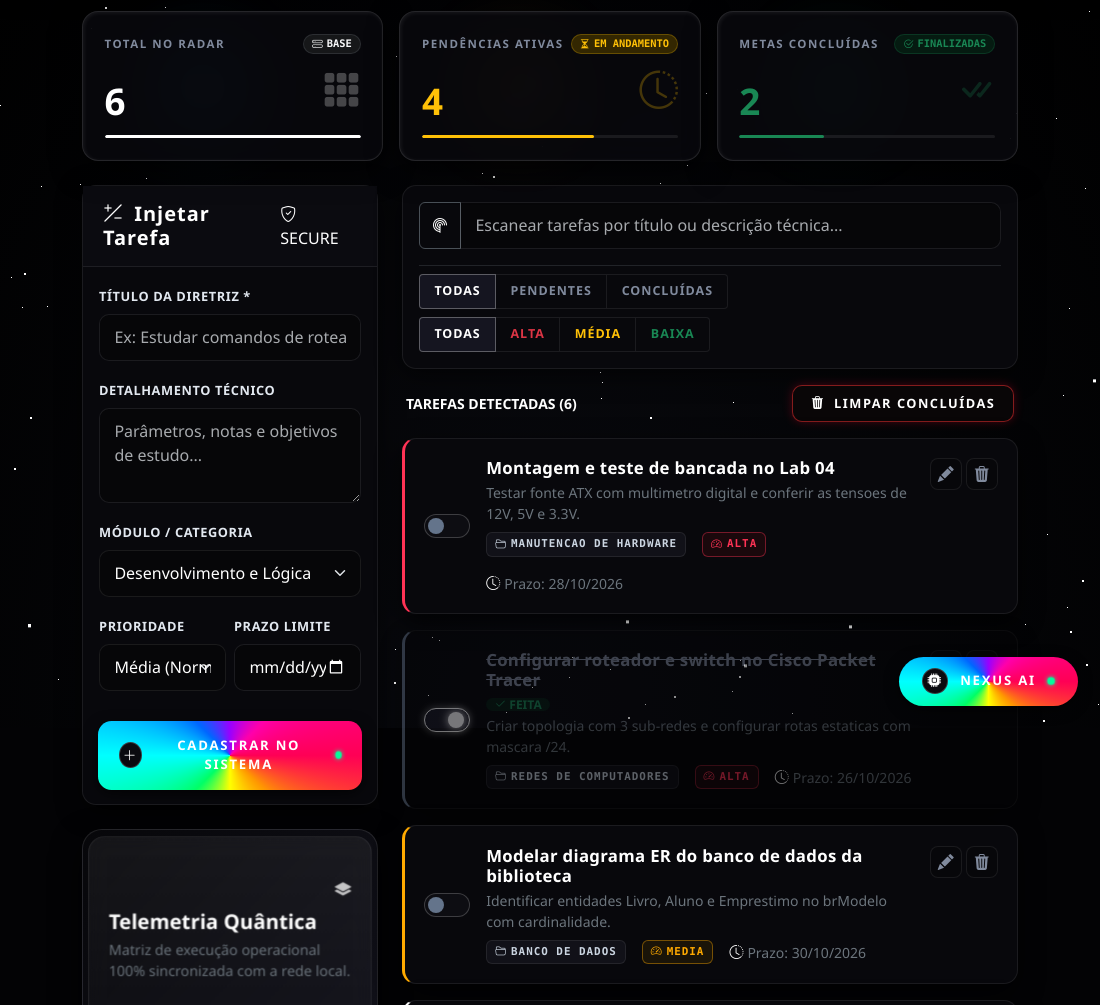
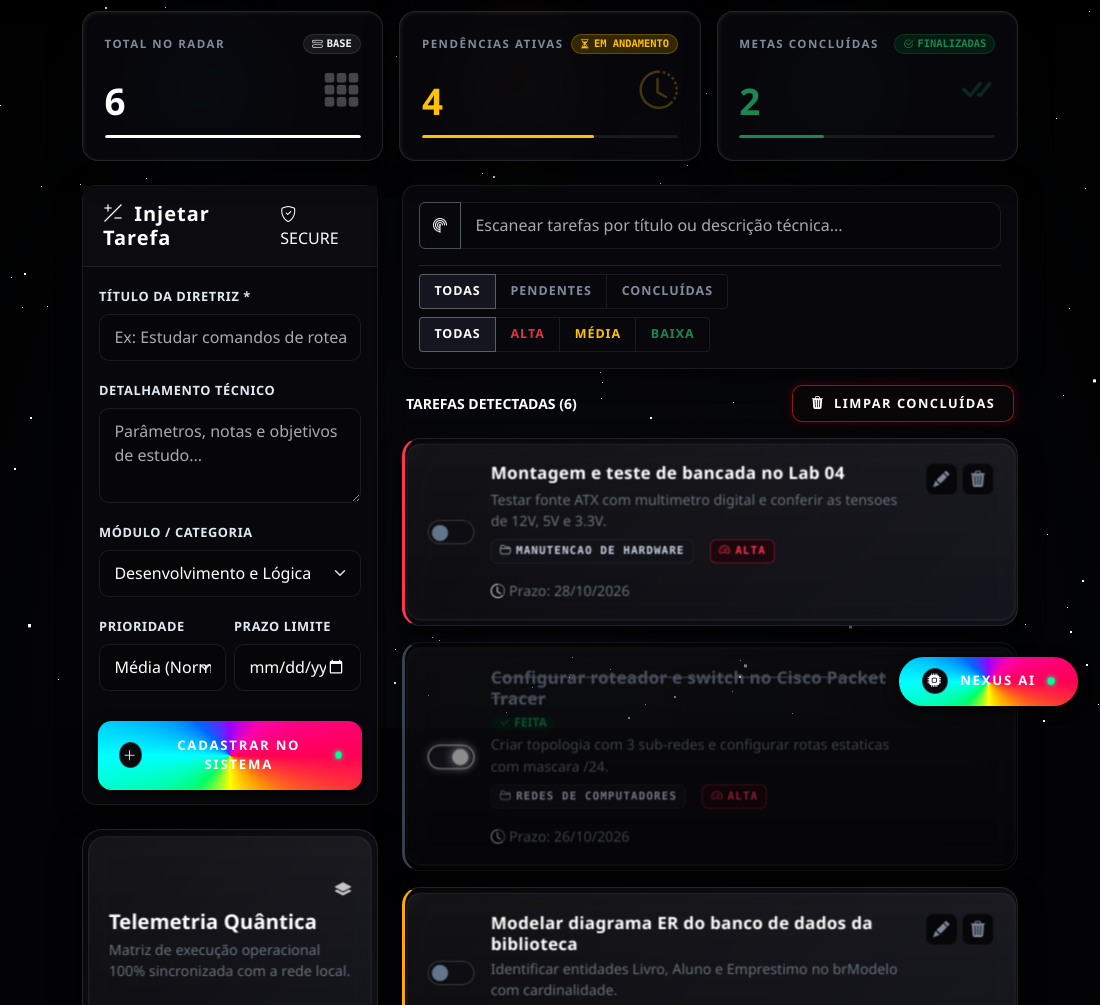
Before and after one commit to ithalo098/teste, an Electron app: page index.html in a window 1100 px wide. Shown: the part 72-1077 px from the top of the page. Drawn offline with nearby package versions, Linux system fonts and the light colour scheme.

Commit message:
coloquei o estilo de card 3d em todas as atividades

```diff
--- a/css/styles.css
+++ b/css/styles.css
@@ -437,44 +437,83 @@ main,
 }
 
 /* ==============================================================
-   4. CARDS DE TAREFAS NECROMANCER (PRETO E BRANCO)
+   4. CARDS DE TAREFAS 3D GLASSMORPHISM (SMIT-PRAJAPATI/SMART-LIGER-5)
+   Card 3D Interativo com Profundidade em Camadas (Telemetria Quântica)
    ============================================================== */
-.card-item-tarefa {
-  background: var(--bg-card) !important;
-  border: 1px solid var(--border-subtle) !important;
-  border-radius: 14px;
-  position: relative;
-  overflow: hidden;
-  box-shadow: 0 8px 24px rgba(0, 0, 0, 0.7);
-  transition: all 0.25s ease;
-  padding: 1.2rem;
+.card-item-tarefa.smart-liger-parent {
+  width: 100%;
+  height: auto;
+  margin-top: 0;
+  perspective: 1200px;
+  background: transparent !important;
+  border: none !important;
+  box-shadow: none !important;
+  padding: 0 !important;
 }
 
-.card-item-tarefa:hover {
-  background: var(--bg-card-hover) !important;
-  border-color: rgba(255, 255, 255, 0.2) !important;
-  transform: translateY(-3px);
-  box-shadow: 0 12px 30px rgba(0, 0, 0, 0.9), 0 0 15px rgba(255, 255, 255, 0.05);
+.card-item-tarefa .smart-liger-card {
+  height: auto;
+  border-radius: 18px;
+  background: linear-gradient(135deg, #07070a 0%, #101018 100%);
+  border: 1px solid rgba(255, 255, 255, 0.1);
+  transition: all 0.35s cubic-bezier(0.175, 0.885, 0.32, 1.275);
+  transform-style: preserve-3d;
+  position: relative;
+  box-shadow: 0 10px 25px rgba(0, 0, 0, 0.85);
+  cursor: pointer;
+  padding: 6px;
 }
 
-/* Indicadores de prioridade limpos (linha discreta na esquerda) */
-.prioridade-alta {
-  border-left: 3px solid #ff3355 !important;
+.card-item-tarefa:hover .smart-liger-card {
+  transform: rotate3d(0.3, 1, 0, 8deg) translateY(-4px);
+  border-color: rgba(255, 255, 255, 0.3);
+  box-shadow: 0 18px 40px rgba(0, 0, 0, 0.95), 0 0 15px rgba(255, 255, 255, 0.08);
 }
 
-.prioridade-media {
-  border-left: 3px solid #ffaa00 !important;
+.card-item-tarefa .smart-liger-glass {
+  position: relative;
+  inset: auto;
+  border-radius: 14px;
+  background: linear-gradient(0deg, rgba(255, 255, 255, 0.02) 0%, rgba(255, 255, 255, 0.05) 100%);
+  backdrop-filter: blur(8px);
+  -webkit-backdrop-filter: blur(8px);
+  border: 1px solid rgba(255, 255, 255, 0.08);
+  transform: translate3d(0px, 0px, 18px);
+  display: block;
+  padding: 1.15rem 1.25rem;
+  width: 100%;
 }
 
-.prioridade-baixa {
-  border-left: 3px solid #ffffff !important;
+.card-item-tarefa .smart-liger-content {
+  transform: translate3d(0, 0, 22px);
+  width: 100%;
+}
+
+/* Indicadores de prioridade limpos no card 3D */
+.card-item-tarefa.prioridade-alta .smart-liger-card {
+  border-left: 3.5px solid #ff3355 !important;
+}
+
+.card-item-tarefa.prioridade-media .smart-liger-card {
+  border-left: 3.5px solid #ffaa00 !important;
+}
+
+.card-item-tarefa.prioridade-baixa .smart-liger-card {
+  border-left: 3.5px solid #ffffff !important;
 }
 
 /* Tarefa Concluida */
-.tarefa-feita {
-  opacity: 0.45;
+.card-item-tarefa.tarefa-feita {
+  opacity: 0.55;
+}
+
+.card-item-tarefa.tarefa-feita .smart-liger-card {
   background: #050507 !important;
   border-left-color: #64748b !important;
+}
+
+.card-item-tarefa.tarefa-feita:hover .smart-liger-card {
+  transform: rotate3d(0.2, 1, 0, 4deg) translateY(-2px);
 }
 
 .tarefa-feita .titulo-txt {
--- a/js/app.js
+++ b/js/app.js
@@ -38,19 +38,26 @@ function renderizarLista() {
 
   if (filtradas.length === 0) {
     container.innerHTML = `
-      <div class="cyber-card text-center p-5 border-dashed">
-        <i class="bi bi-shield-check text-cyan fs-1 opacity-75 mb-3 d-block"></i>
-        <h5 class="fw-bold text-cyan mb-1">Nenhum Registro no Radar</h5>
+      <div class="smart-liger-parent">
+        <div class="smart-liger-card">
+          <div class="smart-liger-glass text-center p-5">
+            <div class="smart-liger-content">
+              <i class="bi bi-shield-check text-white fs-1 opacity-75 mb-3 d-block"></i>
+              <h5 class="fw-bold text-white mb-1">Nenhum Registro no Radar</h5>
               <p class="text-secondary small mb-3">Nenhuma tarefa corresponde aos filtros cibernéticos atuais.</p>
-        <button class="btn btn-cyber-primary btn-sm" onclick="NEXUS_AI.executarSugestaoEstudos()">
-          <i class="bi bi-lightning-charge-fill me-1"></i> Sugerir Tarefas com IA
+              <button class="btn-lazy-dragonfly btn-sm" onclick="NEXUS_AI.executarSugestaoEstudos()">
+                <div class="ai-pill-icon"><i class="bi bi-lightning-charge-fill"></i></div>
+                <span>Sugerir Tarefas com IA</span>
               </button>
+            </div>
+          </div>
+        </div>
       </div>
     `;
     return;
   }
 
-  // Renderiza cards inspirados em zeeshan_2112/shy-rattlesnake-3
+  // Renderiza todos os cards de atividade no modelo 3D Glassmorphism (Smit-Prajapati/smart-liger-5)
   // com toggle inspirado em Shammy2002/evil-shrimp-6
   // e botoes inspirados em Kabak/unlucky-treefrog-77
   container.innerHTML = filtradas.map(t => {
@@ -62,7 +69,10 @@ function renderizarLista() {
     else if (t.prioridade === 'baixa') prioBadgeClass = 'cyber-badge-baixa';
 
     return `
-      <div class="card card-item-tarefa ${t.feita ? 'tarefa-feita' : ''} prioridade-${t.prioridade}">
+      <div class="smart-liger-parent card-item-tarefa ${t.feita ? 'tarefa-feita' : ''} prioridade-${t.prioridade}">
+        <div class="smart-liger-card">
+          <div class="smart-liger-glass">
+            <div class="smart-liger-content">
               <div class="d-flex justify-content-between align-items-start gap-3">
                 <!-- Toggle Checkbox Futurista (Shammy2002/evil-shrimp-6) -->
                 <div class="d-flex align-items-center gap-3 flex-grow-1">
@@ -99,6 +109,9 @@ function renderizarLista() {
                   <button class="btn-cyber-action btn-cyber-delete btn-apagar" data-id="${t.id}" title="Excluir Tarefa">
                     <i class="bi bi-trash3-fill"></i>
                   </button>
+                </div>
+              </div>
+            </div>
           </div>
         </div>
       </div>
```
Lines whose indentation alone changed are shown as unchanged.
